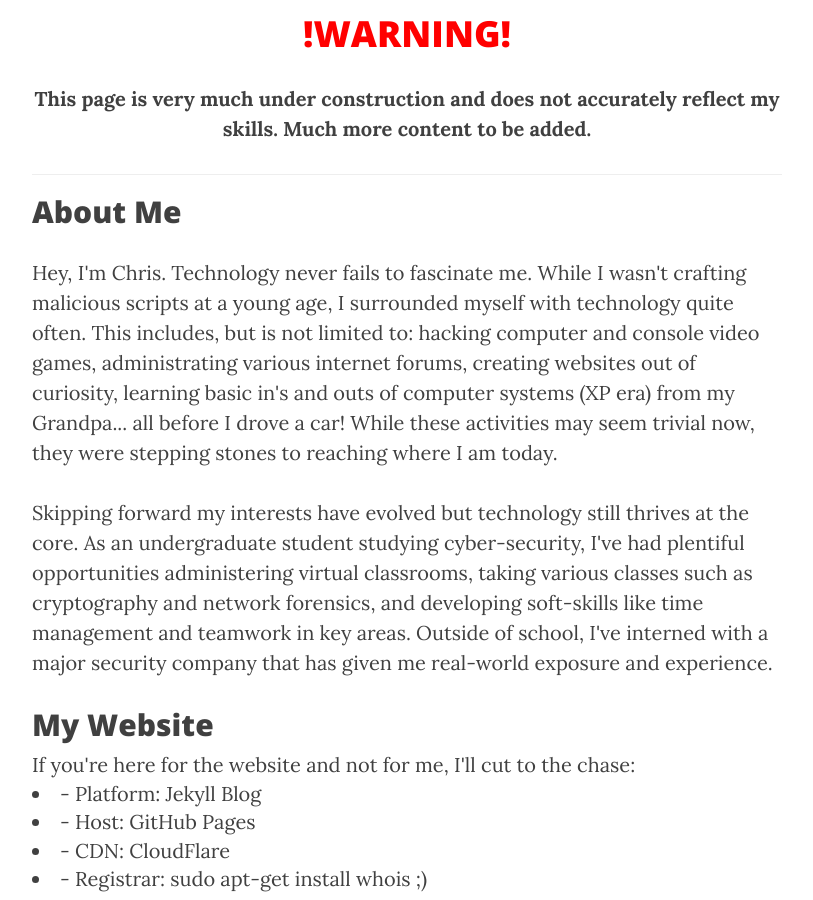
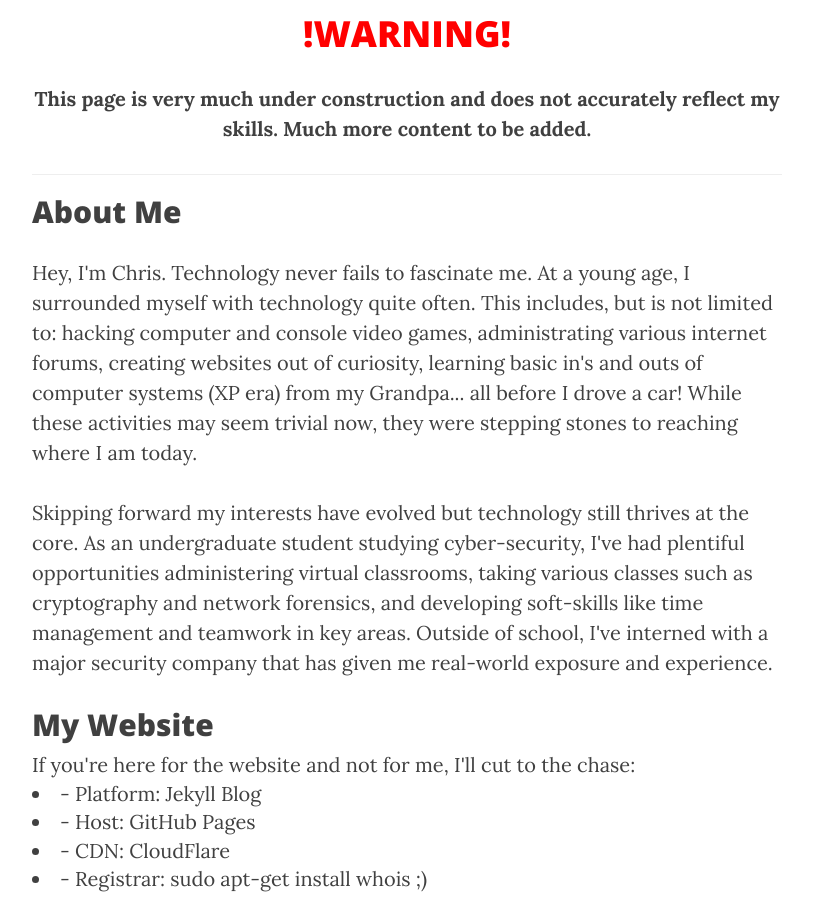
Before and after one commit to RomSec/RomSec.github.io, a Jekyll site: the page built from about.html, in a window 1280 px wide and 900 px high, scrolled down 504 px. Shown: the whole window, without its empty margins (233-1046 px from the left). Built offline with Jekyll 4.4.1, drawn with Linux system fonts in a browser that asks for light colours; nearby versions of some CDN libraries.

Commit message:
Update about.html

```diff
--- a/about.html
+++ b/about.html
@@ -10,7 +10,7 @@ header-img: "img/about-header.jpg"
 </center>
 <hr>
 <h2>About Me</h2>
-<p>Hey, I'm Chris. Technology never fails to fascinate me. While I wasn't crafting malicious scripts at a young age, I surrounded myself with technology quite often. This includes, but is not limited to: hacking computer and console video games, administrating various internet forums, creating websites out of curiosity, learning basic in's and outs of computer systems (XP era) from my Grandpa... all before I drove a car!  While these activities may seem trivial now, they were stepping stones to reaching where I am today.
+<p>Hey, I'm Chris. Technology never fails to fascinate me. At a young age, I surrounded myself with technology quite often. This includes, but is not limited to: hacking computer and console video games, administrating various internet forums, creating websites out of curiosity, learning basic in's and outs of computer systems (XP era) from my Grandpa... all before I drove a car!  While these activities may seem trivial now, they were stepping stones to reaching where I am today.
 </p>
 <p>Skipping forward my interests have evolved but technology still thrives at the core. As an undergraduate student studying cyber-security, I've had plentiful opportunities administering virtual classrooms, taking various classes such as cryptography and network forensics, and developing soft-skills like time management and teamwork in key areas. Outside of school, I've interned with a major security company that has given me real-world exposure and experience.
 </p>
```
